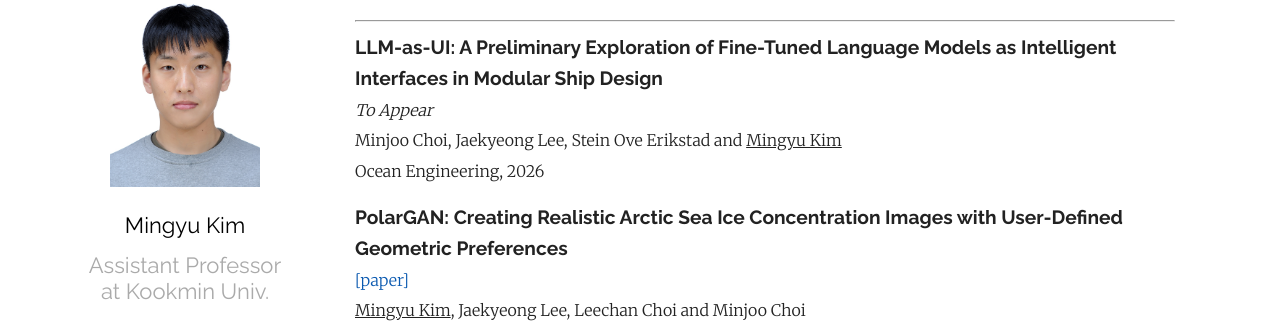
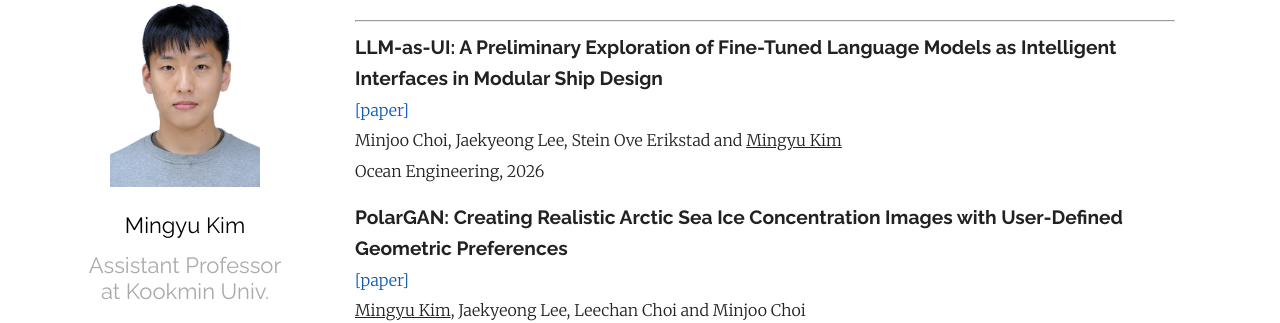
Before and after one commit to MingyuKim87/MingyuKim87.github.io, a Jekyll site: the page built from index.md, in a window 1280 px wide and 900 px high, scrolled down 2234 px. Shown: the part 160-483 px from the top of the window. Built offline with Jekyll 4.4.1, drawn with Linux system fonts in a browser that asks for light colours; some web fonts are replaced.

Commit message:
Add link to LLM-as-UI paper in index.md
Updated the citation for the LLM-as-UI paper to include a link.

```diff
--- a/index.md
+++ b/index.md
@@ -87,7 +87,7 @@ International Conference on Learning Representations (ICLR) 2022, Virtual
 <hr>
 
 **<span style="font-family:Raleway; font-size:1.2em;">LLM-as-UI: A Preliminary Exploration of Fine-Tuned Language Models as Intelligent Interfaces in Modular Ship Design</span>**
-*To Appear*
+[[paper]][llmasui_paper]
 Minjoo Choi, Jaekyeong Lee, Stein Ove Erikstad and <U>Mingyu Kim</U>
 Ocean Engineering, 2026
 
@@ -236,6 +236,7 @@ Journal of the Society of Korea Industrial and Systems Engineering (*Domestic*),
 [safe_denoiser_code]: https://github.com/MingyuKim87/Safe_Denoiser
 [sgf_openreview]: https://openreview.net/forum?id=EA80Zib9UI
 [sgf_code]: https://github.com/MingyuKim87/SGF
+[llmasui_paper]: https://www.sciencedirect.com/science/article/abs/pii/S0029801826011789
 [steertta_workshop]: https://openreview.net/forum?id=iV0WBCDGcx
 [ellis]: https://ellis.eu/phd-postdoc
 [AISTATS2025_review]: https://aistats.org/aistats2025/awards.html#:~:text=Mingyu%20Kim
```
